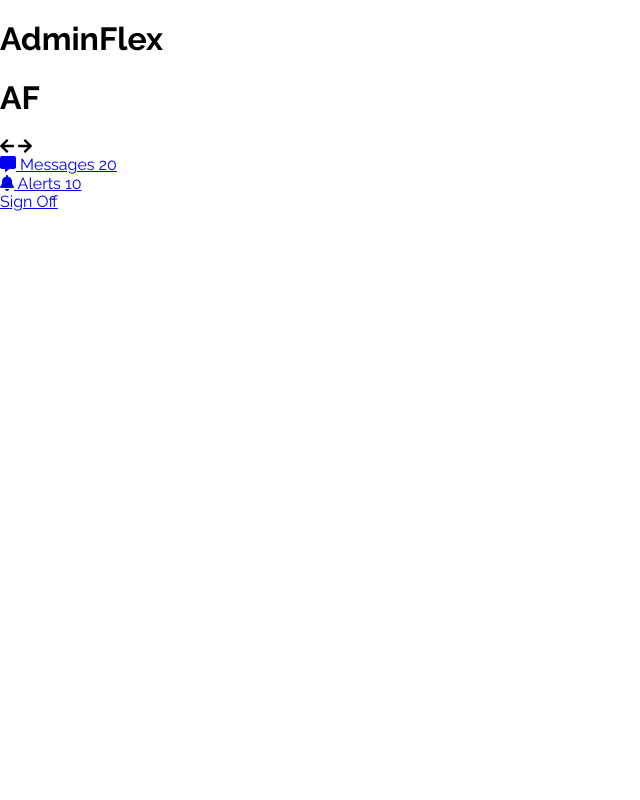
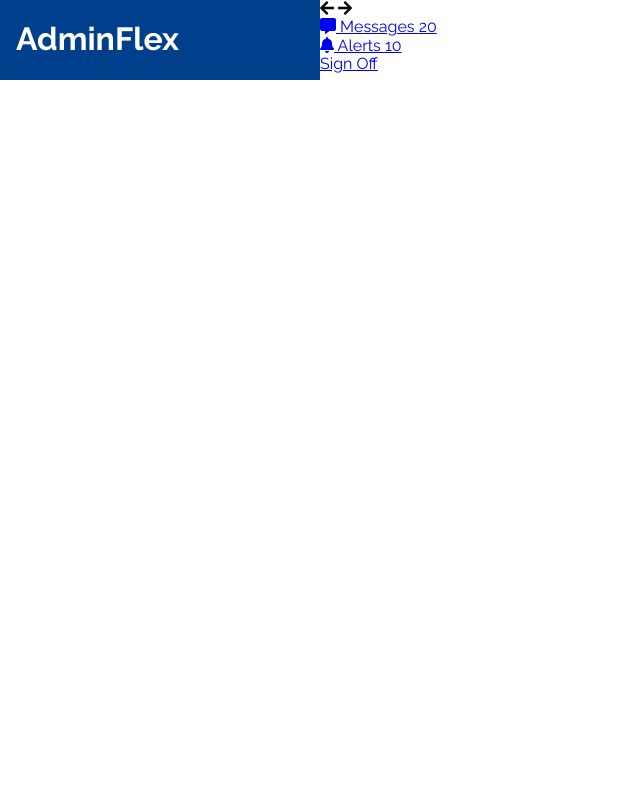
Before and after one commit to tod619/admin_panel, a plain HTML site: page index.html in a window 1280 px wide. Shown: the top 800 px of the page, without its empty margins (0-640 px from the left). Drawn offline with nearby package versions, Linux system fonts and the light colour scheme; files that its build step writes are made by us from their sources.

Commit message:
add style to page logo in app.scss file

```diff
--- a/index.html
+++ b/index.html
@@ -17,7 +17,7 @@
       rel="stylesheet"
       href="https://use.fontawesome.com/releases/v5.6.0/css/all.css"
     />
-    <link rel="stylesheet" href="css/app.css" />
+    <link rel="stylesheet" href="scss/app.css" />
   </head>
   <body>
     <div class="app">
--- a/scss/app.scss
+++ b/scss/app.scss
@@ -17,3 +17,42 @@ body {
 img {
     max-width: 100%;
 }
+
+.app {
+    display: flex;
+    flex-direction: column;
+    min-height: 100%;
+}
+
+.header {
+    display: flex;
+
+    .site-name {
+        flex: 0 0 5rem;
+        padding-left: 1rem;
+        @include desktop {
+            flex: 0 0 20rem;
+        }
+        background-color: $secondary;
+
+        h1 {
+            color: $white;
+        }
+
+        .desktop {
+            display: none;
+
+            @include desktop {
+                display: block;
+            }
+        }
+
+        .mobile {
+            display: block;
+
+            @include desktop {
+                display: none;
+            }
+        }
+    }
+}
```
Also changed, not shown: scss/app.css (added), 1 other file.
